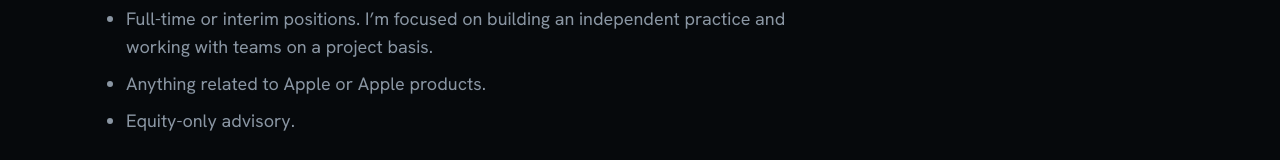
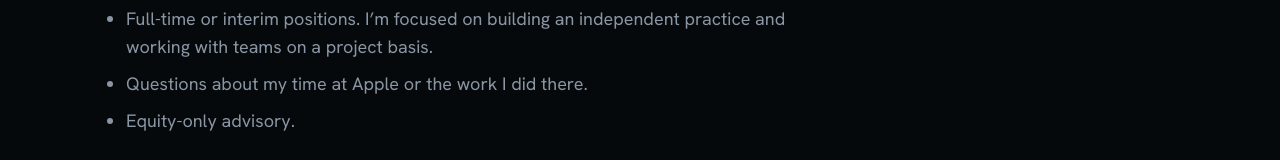
Before and after one commit to ljagiello/lukasz.jagiello.org, a Next.js app: page /work in a window 1280 px wide. Shown: the part 1969-2129 px from the top of the page. Built offline with nearby package versions, Linux system fonts and the light colour scheme; no server answers.

Commit message:
Narrow the Apple line on the work page's not-a-fit list

```diff
--- a/content/work.tsx
+++ b/content/work.tsx
@@ -86,7 +86,7 @@ export const work = {
   ],
   notAFit: [
     "Full-time or interim positions. I’m focused on building an independent practice and working with teams on a project basis.",
-    "Anything related to Apple or Apple products.",
+    "Questions about my time at Apple or the work I did there.",
     "Equity-only advisory.",
   ],
   email: site.email,
```
